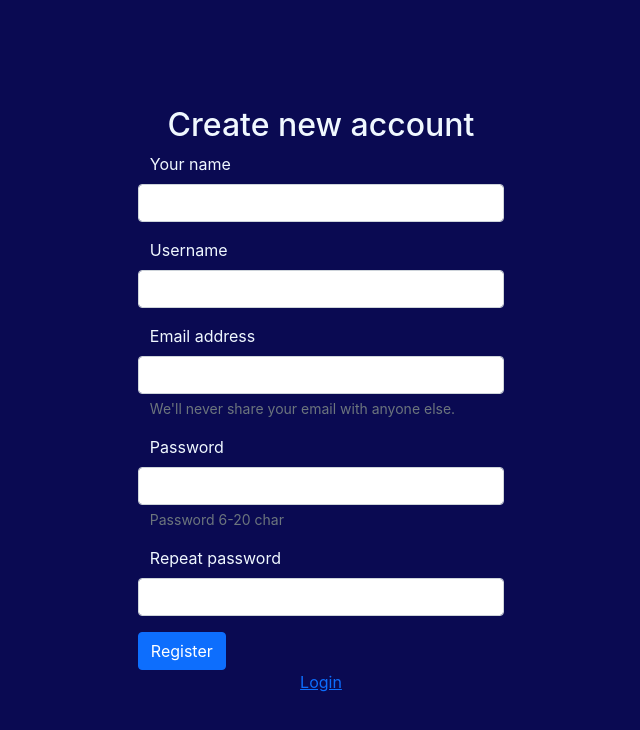
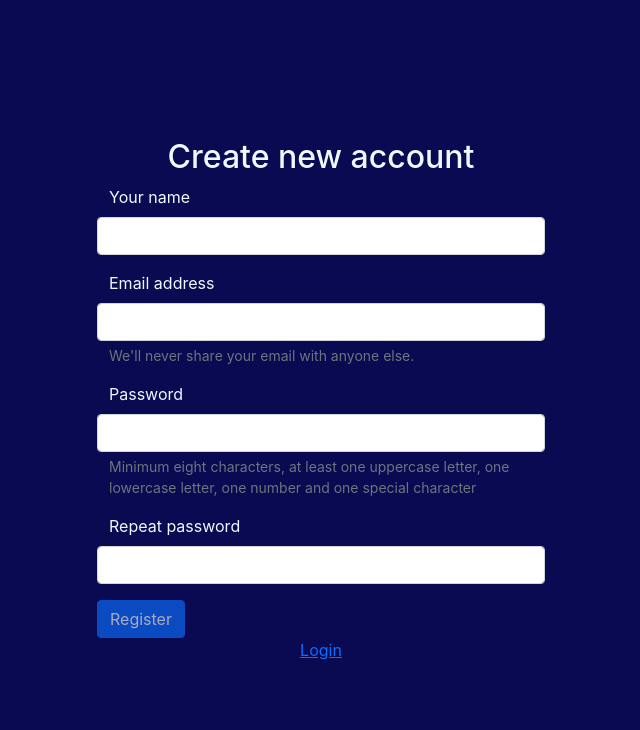
Before and after one commit to klaudiak98/social-networking-site, a React (Vite) app in the folder frontend/: page /register in a window 1280 px wide. Shown: the top 730 px of the page, without its empty margins (319-959 px from the left). Built offline with nearby package versions, Linux system fonts and the light colour scheme; no server answers.

Commit message:
Prepare Modal component and refactor Login and Register pages

```diff
--- a/frontend/src/components/Login.jsx
+++ b/frontend/src/components/Login.jsx
@@ -1,35 +1,38 @@
 import axios from 'axios'
 import { useState } from 'react'
-import { Link } from 'react-router-dom'
+import { Link, useNavigate } from 'react-router-dom'
+import Modal from './Modal'
 
 const Login = () => {
+    let navigate = useNavigate();
 
-    const [usernameOrEmail, setUsernameOrEmail] = useState('')
+    const [email, setEmail] = useState('')
     const [password, setPassword] = useState('')
 
-    const handleClick = (e) => {
+    const handleSubmit = async (e) => {
         e.preventDefault();
 
         const data = {
-            "usernameOrEmail": usernameOrEmail,
+            "email": email,
             "password": password
         }
 
-        axios.post("http://localhost:5000/api/auth/signin", data)
+        await axios.post("http://localhost:5000/api/auth/signin", data)
         .then(
             res => {
                 localStorage.setItem('accessToken',res.data.accessToken)
-                window.open('profile',"_self")
+                navigate("/profile");
             }
         )
         .catch(
             err => {
-                alert('bad credential - try again!')
+                err.code === 'ERR_NETWORK'
+                ?  new bootstrap.Modal(document.getElementById('networkError')).toggle()
+                :  new bootstrap.Modal(document.getElementById('badCredential')).toggle()
+
                 setPassword('')
-                console.log(err)
             }
         )
-
     }
 
     return (
@@ -37,23 +40,43 @@ const Login = () => {
             <div className = 'row'>
                 <div className="col">
                     <h2 className="row justify-content-center">Login</h2>
-                    <div className="row justify-content-center">
-                        <form className = 'col-md-6' onSubmit={handleClick}>
+                    <div className="row justify-content-center w-70">
+                        <form className = 'col-md-6' onSubmit={handleSubmit}>
                             <div className="row mb-3">
-                                <label htmlFor="usernameOrEmail" className="form-label">Username or email</label>
-                                <input type="text" className="form-control" id="usernameOrEmail" aria-describedby="usernameOrEmailHelp" value={usernameOrEmail} onChange={e => setUsernameOrEmail(e.target.value)}/>
-                                <div id="usernameOrEmailHelp" className="form-text">We'll never share your email with anyone else.</div>
+                                <label htmlFor="email" className="form-label">Email</label>
+                                <input
+                                    type="email"
+                                    className="form-control"
+                                    id="email"
+                                    aria-describedby="emailHelp"
+                                    value={email}
+                                    onChange={e => setEmail(e.target.value)}
+                                    autoComplete="email"/>
+                                <div id="emailHelp" className="form-text">We'll never share your email with anyone else.</div>
                             </div>
                             <div className="row mb-3">
                                 <label htmlFor="password" className="form-label">Password</label>
-                                <input type="password" className="form-control" id="password" value={password} onChange={e => setPassword(e.target.value)}/>
+                                <input
+                                    type="password"
+                                    className="form-control"
+                                    id="password"
+                                    value={password}
+                                    onChange={e => setPassword(e.target.value)}
+                                    autoComplete='password'/>
                             </div>
-                            <button className="row btn btn-primary" type='submit'>Login</button>
+                            <button
+                                className="row btn btn-primary"
+                                type='submit'
+                                disabled={!email.length || !password.length}>Login</button>
                         </form>
                     </div>
-                    <Link className="row justify-content-center" to='/register'>Create new account</Link>
+                    <div className="row justify-content-center">
+                        <Link className='fit-content' to='/register'>Create new account</Link>
+                    </div>
                 </div>
             </div>
+            <Modal id='badCredential' title='Error' message='Bad credential!'/>
+            <Modal id='networkError' title='Error' message='Network error! Try again later.'/>
         </div>
     )
 }
--- /dev/null
+++ b/frontend/src/components/Modal.jsx
@@ -0,0 +1,22 @@
+const Modal = ({id, title, message}) => {
+  return (
+    <div className="modal text-dark" id={id} tabIndex="-1">
+        <div className="modal-dialog">
+            <div className="modal-content">
+            <div className="modal-header">
+                <h5 className="modal-title">{title}</h5>
+                <button type="button" className="btn-close" data-bs-dismiss="modal" aria-label="Close"></button>
+            </div>
+            <div className="modal-body">
+                <p>{message}</p>
+            </div>
+            <div className="modal-footer">
+                <button type="button" className="btn btn-primary" data-bs-dismiss="modal">Close</button>
+            </div>
+            </div>
+        </div>
+    </div>
+  )
+}
+
+export default Modal
--- a/frontend/src/components/Register.jsx
+++ b/frontend/src/components/Register.jsx
@@ -1,80 +1,44 @@
 import axios from "axios"
-import { useState, useEffect } from "react"
+import { useState } from "react"
 import { Link } from "react-router-dom"
+import Modal from './Modal'
 
 const Register = () => {
 
     const [name, setName] = useState('')
-    const [username, setUsername] = useState('')
     const [email, setEmail] = useState('')
     const [password, setPassword] = useState('')
     const [repassword, setRepassword] = useState('')
-    const [repasswordCorrect, setRepasswordCorrect] = useState(false)
     const [emailAvailability, setEmailAvailability] = useState(false)
-    const [usernameAvailability, setUsernameAvailability] = useState(false)
+    const passwordCorrect = /^(?=.*[a-z])(?=.*[A-Z])(?=.*\d)(?=.*[@$!%*?&])[A-Za-z\d@$!%*?&]{8,}$/.test(password)
+    const samePasswords = password === repassword;
 
-    useEffect(() => {
+    const handleSubmit = async (e) => {
+        e.preventDefault();
 
-        axios.get('http://localhost:5000/api/user/checkEmailAvailability?email='+email)
+        await axios.get('http://localhost:5000/api/user/checkEmailAvailability?email='+email)
+        .then(res => {setEmailAvailability(res.data.available)})
+        .catch(err => {setEmailAvailability(false)});
+
+        (emailAvailability && passwordCorrect && samePasswords)
+        ? await axios.post("http://localhost:5000/api/auth/signup", {
+            "name": name,
+            "email": email,
+            "password": password
+        })
         .then(
             res => {
-                setEmailAvailability(res.data.available)
+                new bootstrap.Modal(document.getElementById('newAccount')).toggle()
             }
         )
         .catch(
-            err => console.log(err)
-        )
-    }, [email]);
-
-    useEffect(() => {
-
-        axios.get('http://localhost:5000/api/user/checkUsernameAvailability?username='+username)
-        .then(
-            res => {
-                setUsernameAvailability(res.data.available)
+            err => {
+                err.code === 'ERR_NETWORK'
+                ?  new bootstrap.Modal(document.getElementById('networkError')).toggle()
+                :  new bootstrap.Modal(document.getElementById('otherError')).toggle()
             }
         )
-        .catch(
-            err => console.log(err)
-        )
-
-    }, [username])
-
-    useEffect(() => {
-
-        password === repassword ? setRepasswordCorrect(true) : setRepasswordCorrect(false)
-
-    },[password, repassword])
-
-    const handleClick = (e) => {
-        e.preventDefault();
-
-
-
-        // if user not exist
-        // if password and re-pass is ok
-
-        (emailAvailability && usernameAvailability && repasswordCorrect) ?
-
-
-        axios.post("http://localhost:5000/api/auth/signup", {
-                "name": name,
-                "username": username,
-                "email": email,
-                "password": password
-            })
-        .then(
-            res => {
-                alert('register ok')
-                // go to login page
-            }
-        )
-        .catch(
-            err => console.log(err)
-        ) :
-
-        alert(`cannot register - wrong data; email: ${emailAvailability}, username: ${usernameAvailability}, password: ${repasswordCorrect}`);
-
+        : new bootstrap.Modal(document.getElementById('otherError')).toggle()
     }
 
     return (
@@ -82,44 +46,64 @@ const Register = () => {
             <div className = 'row'>
                 <div className="col">
                     <h2 className="row justify-content-center">Create new account</h2>
-                    <div className="row justify-content-center">
-                        <form className = 'col-md-6' onSubmit={handleClick}>
-
+                    <div className="row justify-content-center w-70">
+                        <form className = 'col-md-6' onSubmit={handleSubmit}>
                             <div className="row mb-3">
                                 <label htmlFor="name" className="form-label">Your name</label>
-                                <input type="text" className="form-control" id="name" value={name} onChange={e => setName(e.target.value)}/>
+                                <input
+                                    type="text"
+                                    className="form-control"
+                                    id="name"
+                                    value={name}
+                                    onChange={e => setName(e.target.value)}/>
                             </div>
-
-                            <div className="row mb-3">
-                                <label htmlFor="username" className="form-label">Username</label>
-                                <input type="text" className="form-control" id="username" value={username} onChange={e => setUsername(e.target.value)}/>
-                            </div>
-
                             <div className="row mb-3">
                                 <label htmlFor="email" className="form-label">Email address</label>
-                                <input type="email" className="form-control" id="email" aria-describedby="emailHelp" value={email} onChange={e => setEmail(e.target.value)}/>
+                                <input
+                                    type="email"
+                                    className="form-control"
+                                    id="email"
+                                    aria-describedby="emailHelp"
+                                    value={email}
+                                    onChange={e => setEmail(e.target.value)}
+                                    autoComplete="email"/>
                                 <div id="emailHelp" className="form-text">We'll never share your email with anyone else.</div>
                             </div>
-
                             <div className="row mb-3">
                                 <label htmlFor="password" className="form-label">Password</label>
-                                <input type="password" className="form-control" id="password" value={password} onChange={e => setPassword(e.target.value)} aria-describedby="passwordHelp"/>
-                                <div id="passwordHelp" className="form-text">Password 6-20 char</div>
+                                <input
+                                    type="password"
+                                    className="form-control"
+                                    id="password"
+                                    value={password}
+                                    onChange={e => setPassword(e.target.value)} aria-describedby="passwordHelp"
+                                    autoComplete="new-password"/>
+                                <div id="passwordHelp" className="form-text">Minimum eight characters, at least one uppercase letter, one lowercase letter, one number and one special character</div>
                             </div>
-
                             <div className="row mb-3">
                                 <label htmlFor="re-password" className="form-label">Repeat password</label>
-                                <input type="password" className="form-control" id="re-password" value={repassword} onChange={e => setRepassword(e.target.value)}/>
+                                <input
+                                    type="password"
+                                    className="form-control"
+                                    id="re-password"
+                                    value={repassword}
+                                    onChange={e => setRepassword(e.target.value)}
+                                    autoComplete="new-password"/>
                             </div>
-
-                            <button className="row btn btn-primary" type='submit'>Register</button>
-
+                            <button
+                                className="row btn btn-primary"
+                                type='submit'
+                                disabled={!name.length || !email.length || !password.length || !passwordCorrect || !samePasswords}>Register</button>
                         </form>
                     </div>
-                    <Link className="row justify-content-center" to='/login'>Login</Link>
+                    <div className="row justify-content-center">
+                        <Link className='fit-content' to='/login'>Login</Link>
+                    </div>
                 </div>
-
             </div>
+            <Modal id='newAccount' title='Congratulations!' message='New account has been created!'/>
+            <Modal id='networkError' title='Error' message='Network error! Try again later.'/>
+            <Modal id='otherError' title='Error' message='Something went wrong.'/>
         </div>
     )
 }
--- a/frontend/src/index.css
+++ b/frontend/src/index.css
@@ -26,3 +26,11 @@ code {
   font-family: source-code-pro, Menlo, Monaco, Consolas, "Courier New",
     monospace;
 }
+
+.w-70 {
+  width: 70vw;
+}
+
+.fit-content {
+  width: fit-content;
+}
```
